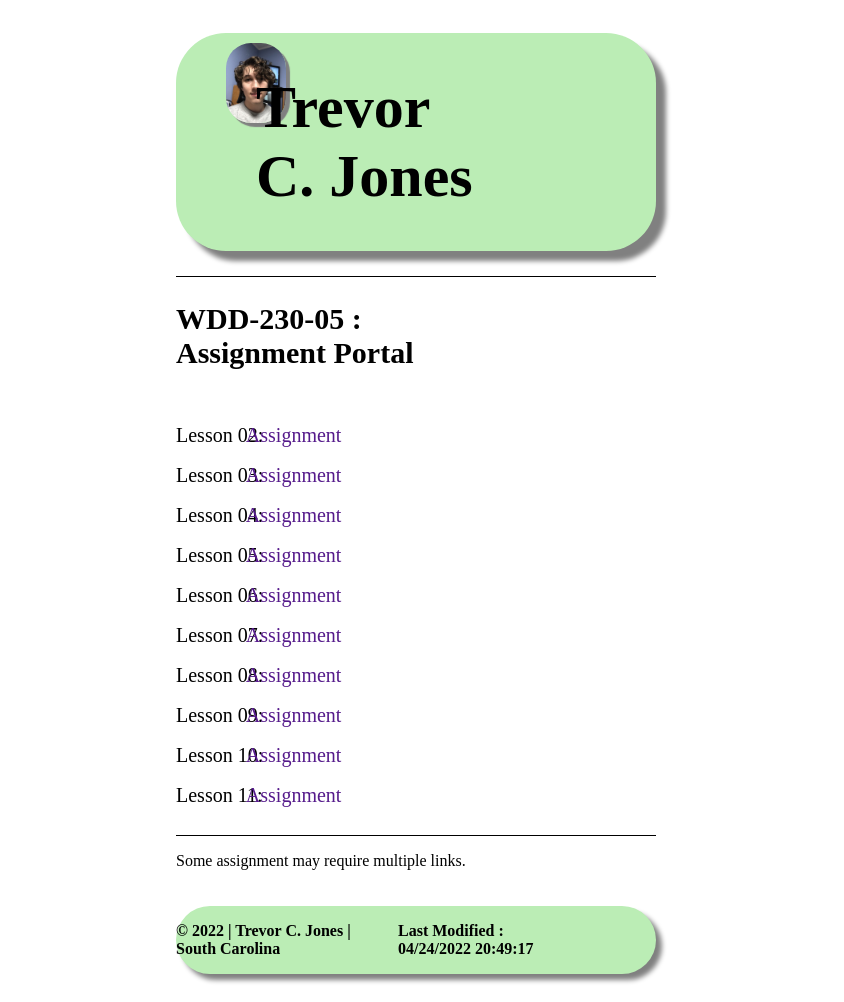
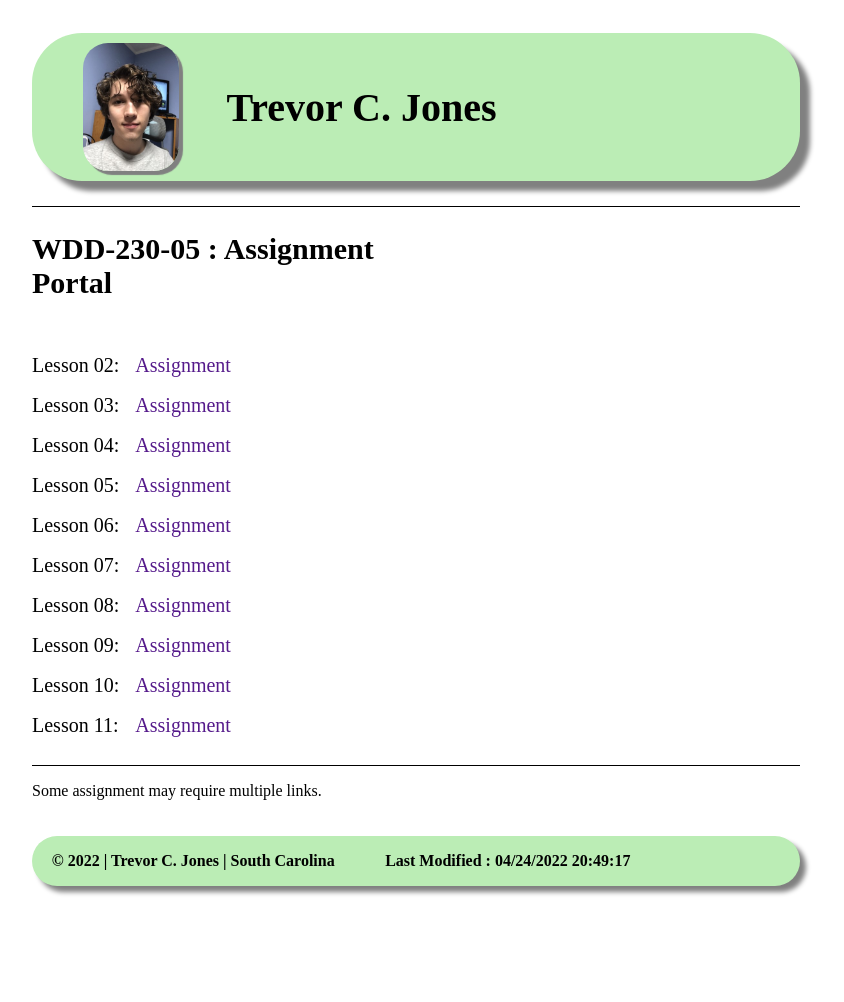
Before and after one commit to AdonisAeron/wdd230, a plain HTML site: page index.html in a window 1280 px wide. Shown: the whole page, without its empty margins (224-1068 px from the left). After the commit the page ends 914 px from the top, so only its background shows below. Drawn offline with Linux system fonts and the light colour scheme.

Commit message:
Added scalibility for screen sizes

```diff
--- a/css/styles.css
+++ b/css/styles.css
@@ -6,8 +6,8 @@ body{
     display: grid;
     max-width: 100%;
     grid-template-columns: repeat(4, 1fr);
-    margin-right: 400px;
-    margin-left: 400px;
+    margin-right: 20%;
+    margin-left: 20%;
 }
 
 header {
@@ -107,3 +107,24 @@ footer{
     margin-left: 30px;
     font-weight: 700;
 }
+
+@media only screen and (min-width: 1022px) and (max-width: 1517px){
+
+    .Image{
+        margin-left: 40%;
+    }
+
+    .Name{
+        font-size: 40px;
+        margin-left: 5%;
+    }
+
+    .aLinks{
+        margin-left: 33%;
+    }
+
+    .aCRight{
+        margin-left: 5%;
+    }
+
+}
```
